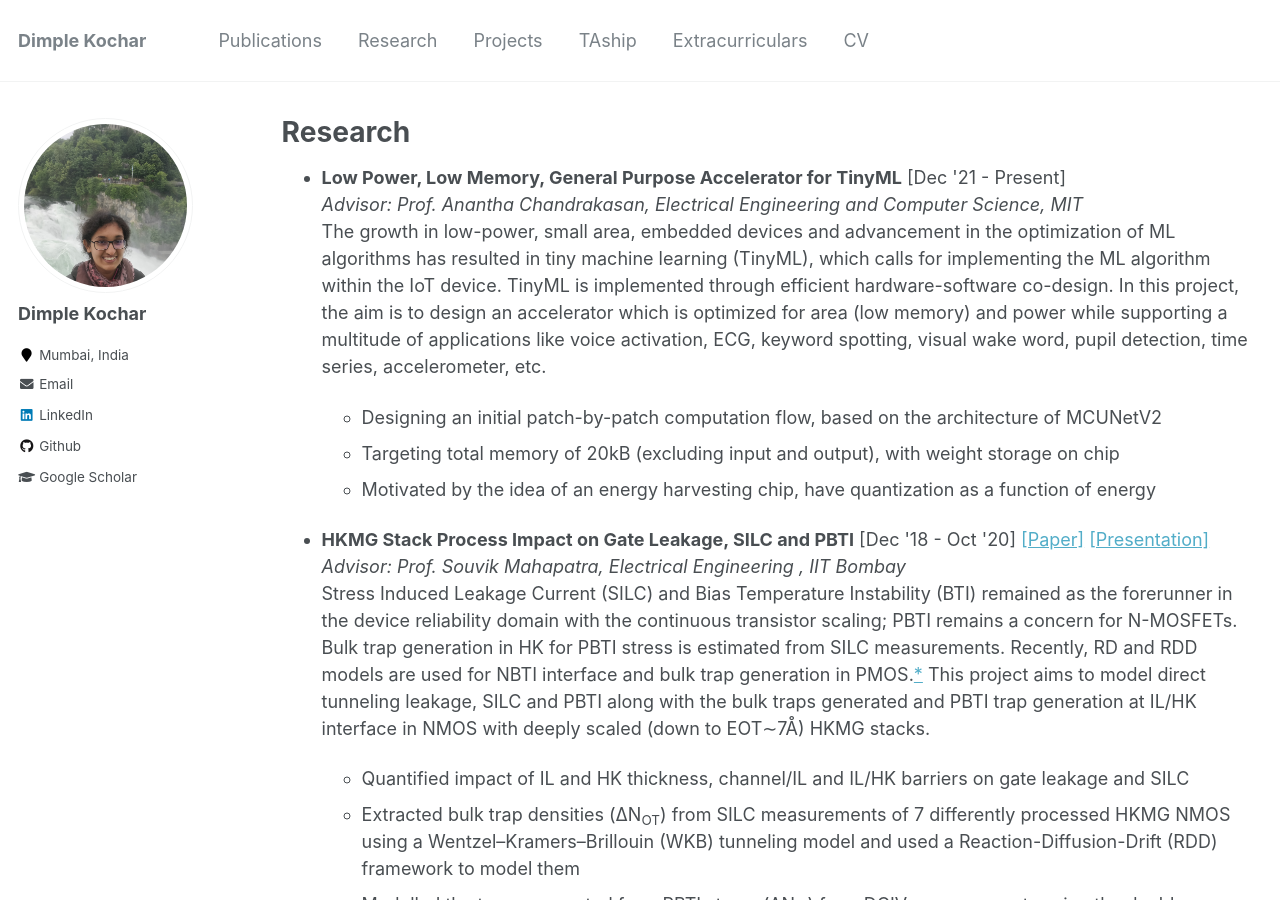
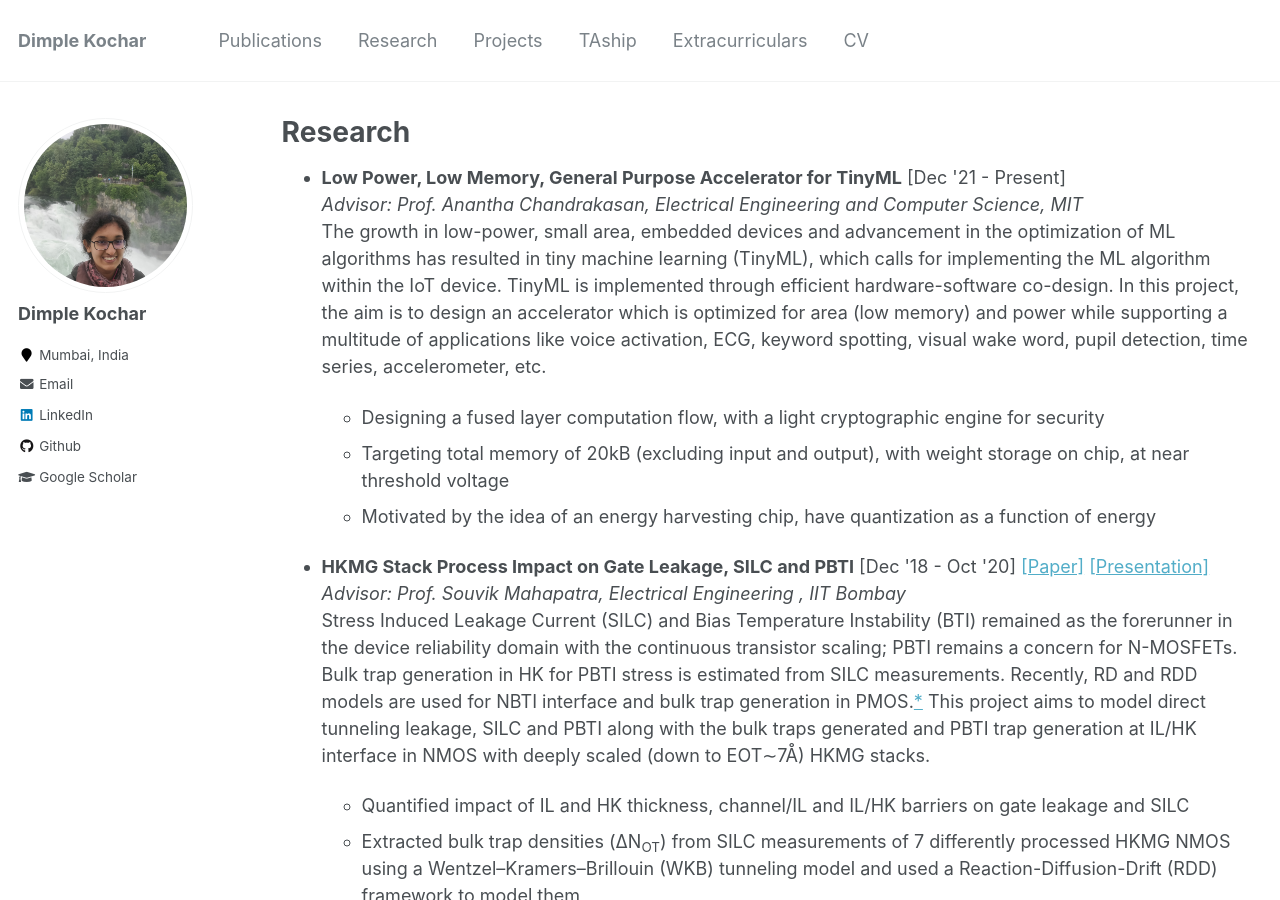
Before and after one commit to dimplekochar/dimplekochar.github.io, a Jekyll site: the page built from _pages/research.html, in a window 1280 px wide and 900 px high. Built offline with Jekyll 4.4.1, drawn with Linux system fonts in a browser that asks for light colours.

Commit message:
Update research.html

```diff
--- a/_pages/research.html
+++ b/_pages/research.html
@@ -14,10 +14,10 @@ author_profile: true
     like voice activation, ECG, keyword spotting, visual wake word, pupil detection, time series, accelerometer, etc.
     <ul>
         <p><p><li>
-      Designing an initial patch-by-patch computation flow, based on the architecture of MCUNetV2
+     Designing a fused layer computation flow, with a light cryptographic engine for security
       </li>
       <li>
-        Targeting total memory of 20kB (excluding input and output), with weight storage on chip
+        Targeting total memory of 20kB (excluding input and output), with weight storage on chip, at near threshold voltage
         </li>
       <li>
   Motivated by the idea of an energy harvesting chip, have quantization as a function of energy
```
